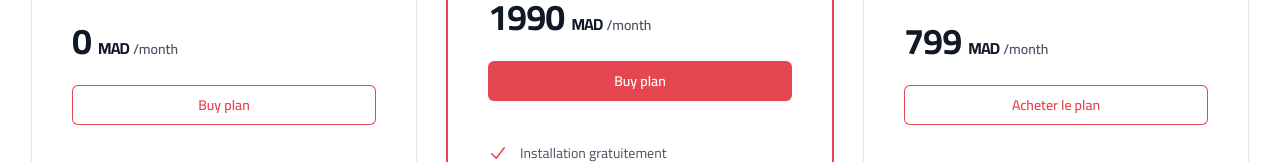
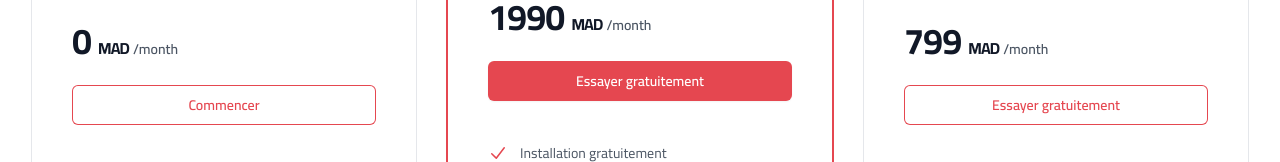
Before and after one commit to Hassanbhb/TRestohome.github.io, a plain HTML site: page index.html in a window 1280 px wide. Shown: the part 1835-1997 px from the top of the page. Drawn offline with nearby package versions, Linux system fonts and the light colour scheme; files whose address does not match are found by name.

Commit message:
fixed: changed plan btn text

```diff
--- a/index.html
+++ b/index.html
@@ -434,7 +434,7 @@
               href="#"
               aria-describedby="tier-freelancer"
               class="mt-6 block rounded-md py-2 px-3 text-center text-sm font-semibold leading-6 focus-visible:outline focus-visible:outline-2 focus-visible:outline-offset-2 focus-visible:outline-primary text-primary ring-1 ring-inset ring-primary hover:ring-primary/50"
-              >Buy plan</a
+              >Commencer</a
             >
             <ul
               role="list"
@@ -503,7 +503,7 @@
               href="#"
               aria-describedby="tier-startup"
               class="mt-6 block rounded-md py-2 px-3 text-center text-sm font-semibold leading-6 focus-visible:outline focus-visible:outline-2 focus-visible:outline-offset-2 focus-visible:outline-primary bg-primary text-white shadow-sm hover:bg-secondary"
-              >Buy plan</a
+              >Essayer gratuitement</a
             >
             <ul
               role="list"
@@ -627,7 +627,7 @@
               href="#"
               aria-describedby="tier-enterprise"
               class="mt-6 block rounded-md py-2 px-3 text-center text-sm font-semibold leading-6 focus-visible:outline focus-visible:outline-2 focus-visible:outline-offset-2 focus-visible:outline-primary text-primary ring-1 ring-inset ring-primary hover:ring-primary/50"
-              >Acheter le plan</a
+              >Essayer gratuitement</a
             >
             <ul
               role="list"
@@ -699,6 +699,8 @@
       </div>
     </div>
 
+
+
     <div
       class="mobile_menu fixed hidden bg-neutral-900 bg-opacity-90 z-20 top-0 left-0 w-full h-dvh md:hidden"
     >
```
